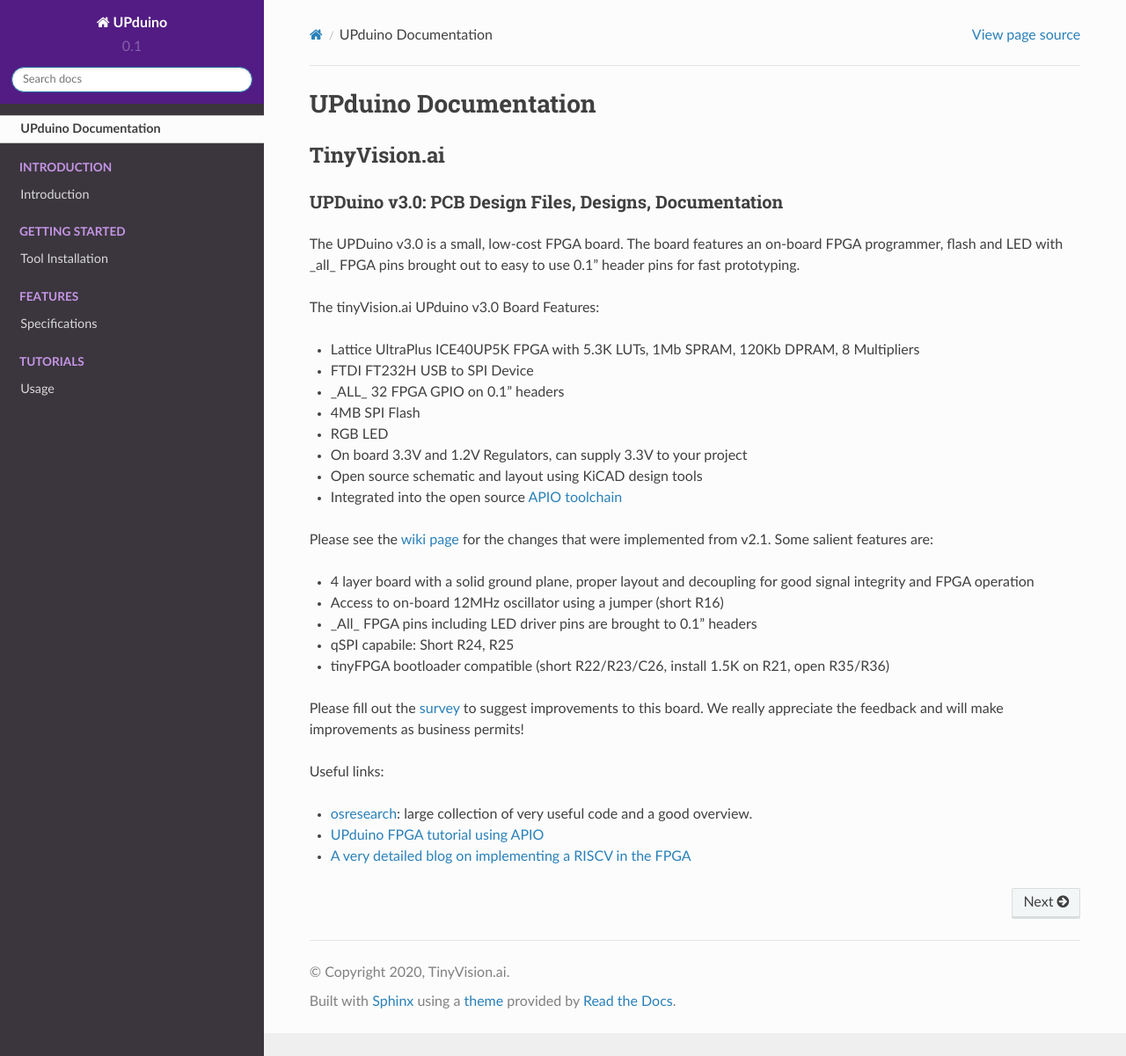
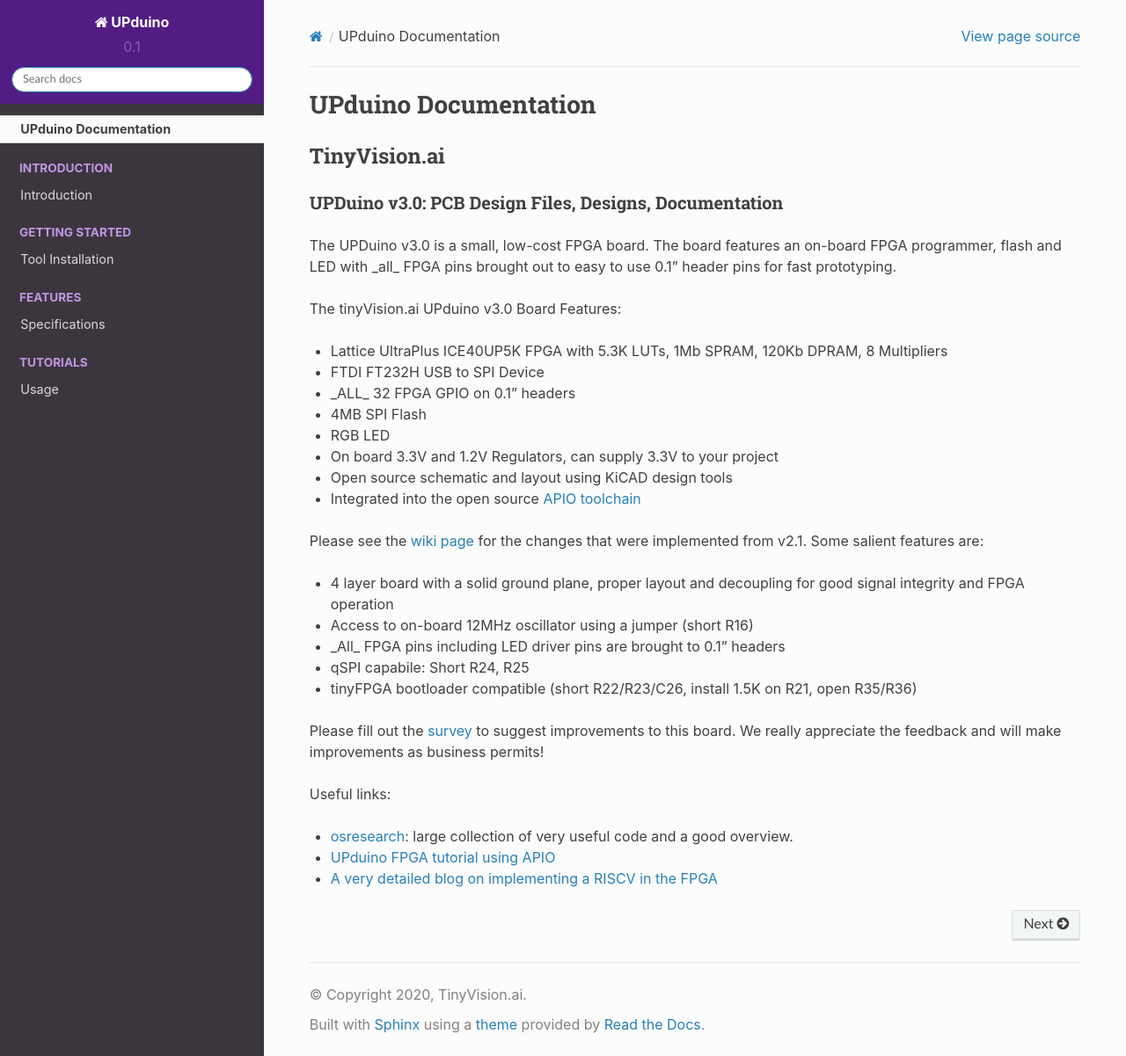
Before and after one commit to tinyvision-ai-inc/UPduino-v3.0, a Sphinx documentation site: the page built from docs/source/index.rst, in a window 1280 px wide and 1201 px high. Shown: the whole window at 88% size. Built offline with Sphinx 7.4.7 and the Read the Docs theme 2.0.0, drawn with Linux system fonts in a browser that asks for light colours.

Commit message:
Update custom.css

```diff
--- a/docs/source/_static/css/custom.css
+++ b/docs/source/_static/css/custom.css
@@ -23,3 +23,7 @@
 .wy-nav-content {
     max-width: none;
 }
+
+body{
+    font-family: "Inter", Helvetica, sans-serif;
+}
```
